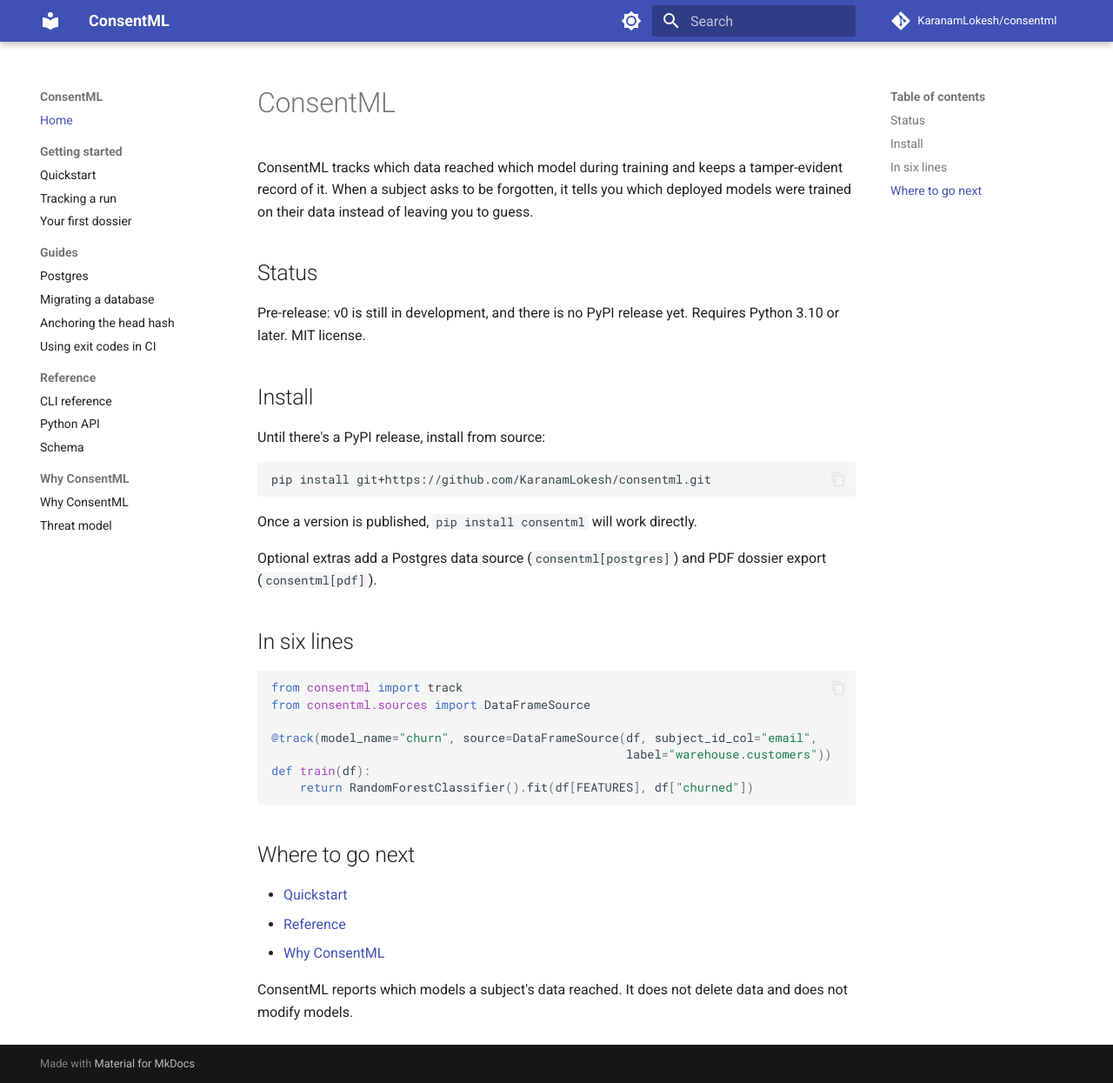
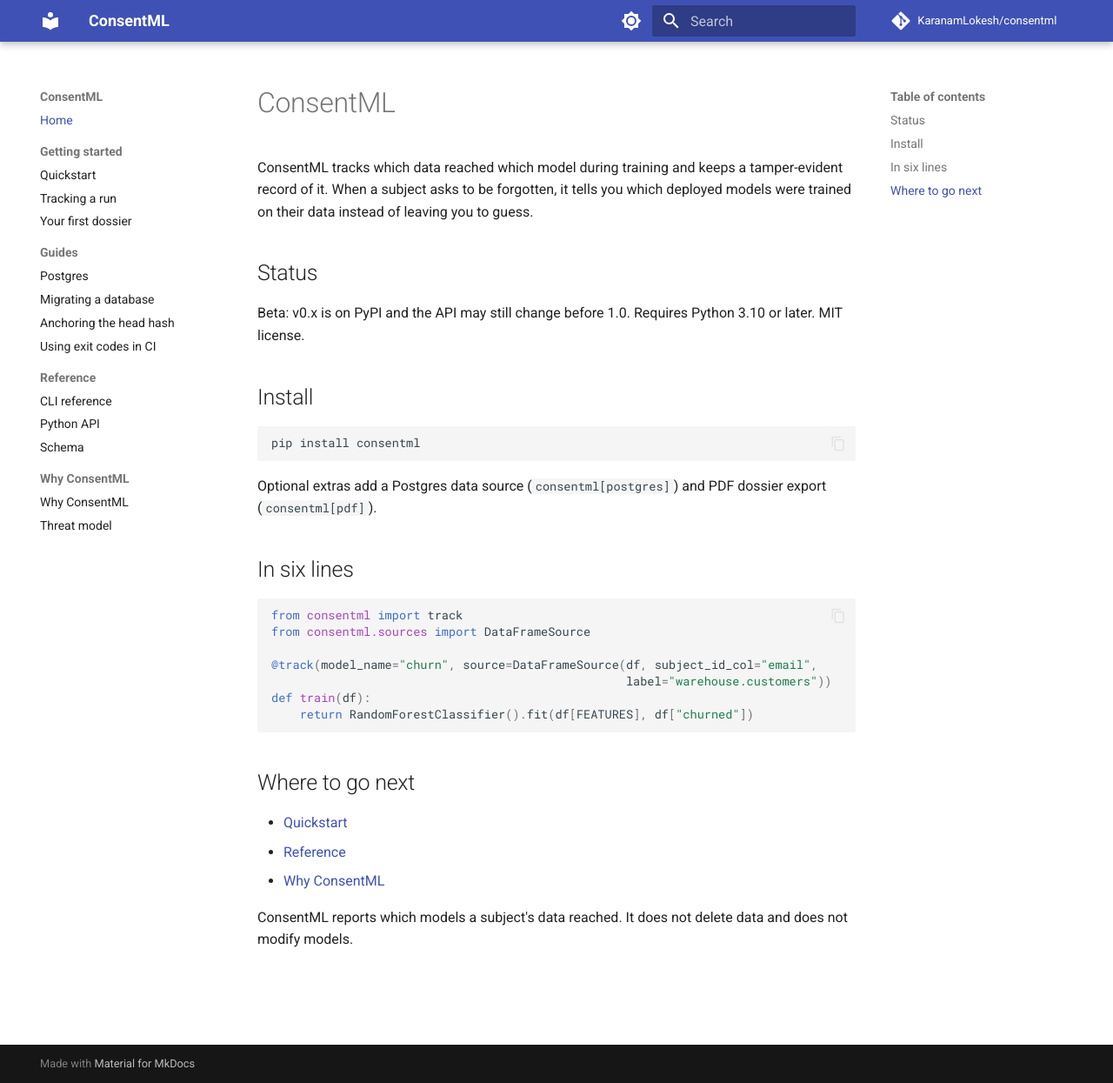
Before and after one commit to KaranamLokesh/consentml, an MkDocs documentation site: the page built from docs-site/index.md, in a window 1280 px wide and 1245 px high. Shown: the whole window at 87% size. Built offline with MkDocs 1.6.1 and Material for MkDocs 9.7.7, drawn with Linux system fonts in a browser that asks for light colours; comment, search, counter and statistics services are not loaded.

Commit message:
docs: update site for the 0.1.1 PyPI release
ConsentML is on PyPI now, so the docs stop telling readers to install
from git and to treat it as pre-release:
- status is beta (on PyPI, pre-1.0), not "in development, no PyPI release"
- install is `pip install consentml` everywhere (home, quickstart, CI guide)
- sample dossier output stamps 0.1.1 instead of 0.1.0.dev0

Co-Authored-By: Claude Opus 4.8 <noreply@anthropic.com>

````diff
--- a/docs-site/index.md
+++ b/docs-site/index.md
@@ -7,18 +7,14 @@ guess.
 
 ## Status
 
-Pre-release: v0 is still in development, and there is no PyPI release yet.
+Beta: v0.x is on PyPI and the API may still change before 1.0.
 Requires Python 3.10 or later. MIT license.
 
 ## Install
 
-Until there's a PyPI release, install from source:
-
 ```bash
-pip install git+https://github.com/KaranamLokesh/consentml.git
+pip install consentml
 ```
-
-Once a version is published, `pip install consentml` will work directly.
 
 Optional extras add a Postgres data source (`consentml[postgres]`) and PDF
 dossier export (`consentml[pdf]`).
````
Also changed, not shown: docs-site/getting-started/first-dossier.md (+1 -1 lines), docs-site/getting-started/quickstart.md (+1 -5 lines), docs-site/guides/ci.md (+1 -5 lines).
